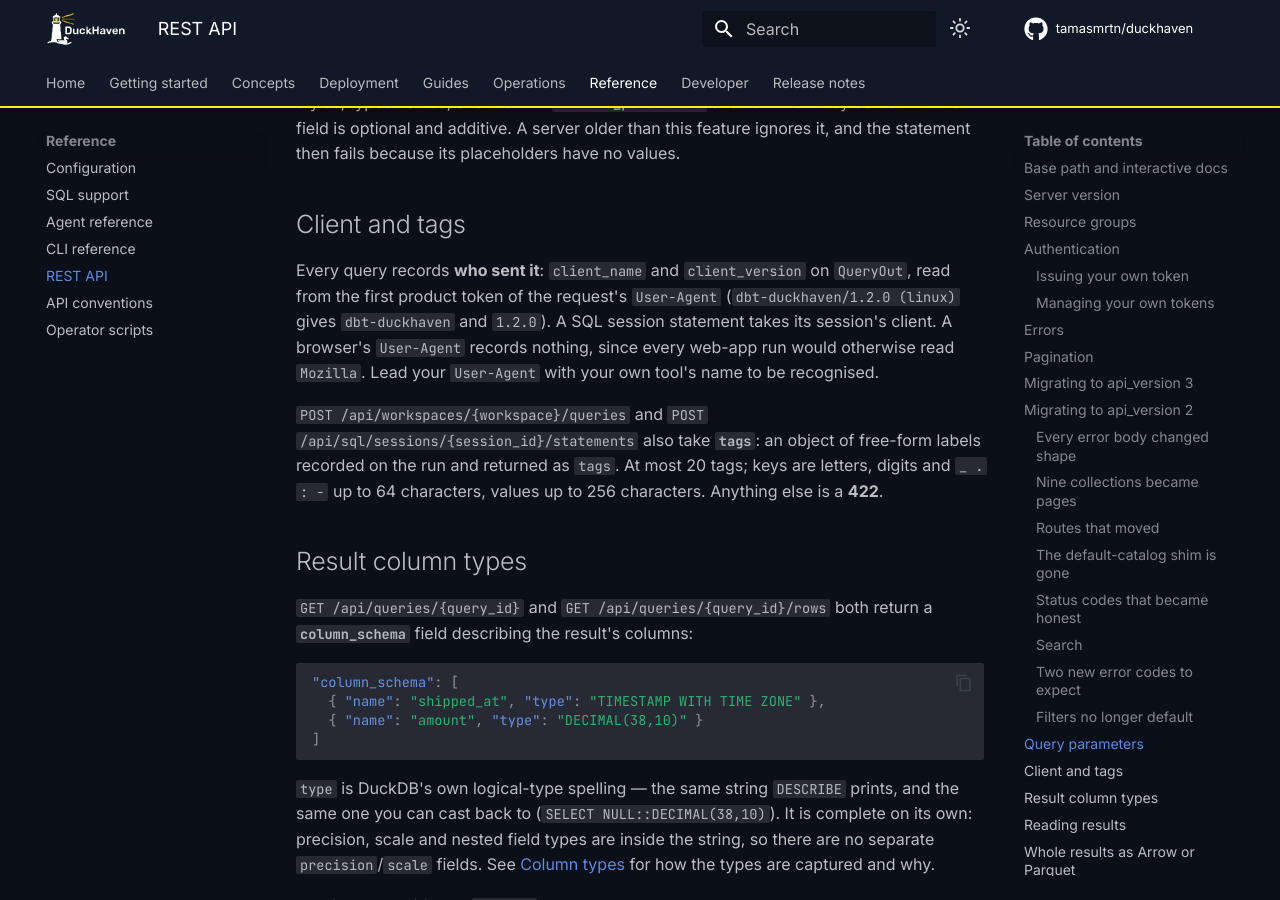
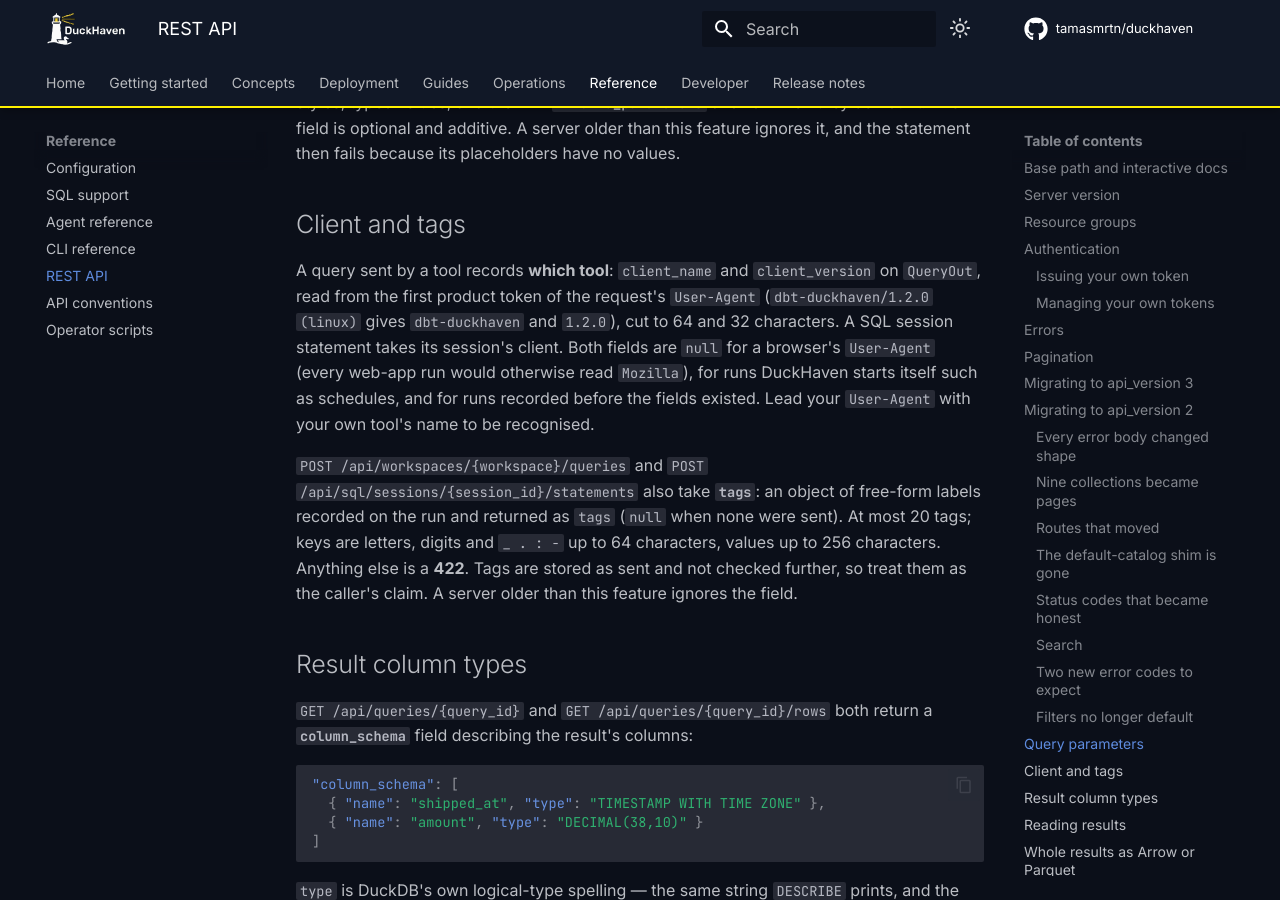
Before and after one commit to tamasmrtn/duckhaven, an MkDocs documentation site: the page built from docs/reference/rest-api.md, in a window 1280 px wide and 900 px high, scrolled down 8981 px. Built offline with MkDocs 1.6.1 and Material for MkDocs 9.7.7, drawn with Linux system fonts in a browser that asks for light colours; comment, search, counter and statistics services are not loaded.

Commit message:
docs: Correct and complete the client and tags docs
Drop Superset as an example client (it cannot reach DuckHaven yet),
say the Client column is absent from the cross-workspace History view,
and replace the sessions page's claim that client labels are not yet
part of the contract. Note the null cases and truncation in the REST
reference, the Client column on the session audit page, and the client
names the assistant and MCP server record.

```diff
--- a/docs/reference/rest-api.md
+++ b/docs/reference/rest-api.md
@@ -312,14 +312,17 @@ this feature ignores it, and the statement then fails because its placeholders h
 
 ## Client and tags
 
-Every query records **who sent it**: `client_name` and `client_version` on `QueryOut`, read from the first product token
-of the request's `User-Agent` (`dbt-duckhaven/1.2.0 (linux)` gives `dbt-duckhaven` and `1.2.0`). A SQL session statement
-takes its session's client. A browser's `User-Agent` records nothing, since every web-app run would otherwise read
-`Mozilla`. Lead your `User-Agent` with your own tool's name to be recognised.
+A query sent by a tool records **which tool**: `client_name` and `client_version` on `QueryOut`, read from the first
+product token of the request's `User-Agent` (`dbt-duckhaven/1.2.0 (linux)` gives `dbt-duckhaven` and `1.2.0`), cut to 64
+and 32 characters. A SQL session statement takes its session's client. Both fields are `null` for a browser's
+`User-Agent` (every web-app run would otherwise read `Mozilla`), for runs DuckHaven starts itself such as schedules,
+and for runs recorded before the fields existed. Lead your `User-Agent` with your own tool's name to be recognised.
 
 `POST /api/workspaces/{workspace}/queries` and `POST /api/sql/sessions/{session_id}/statements` also take **`tags`**:
-an object of free-form labels recorded on the run and returned as `tags`. At most 20 tags; keys are letters, digits and
-`_ . : -` up to 64 characters, values up to 256 characters. Anything else is a **422**.
+an object of free-form labels recorded on the run and returned as `tags` (`null` when none were sent). At most 20 tags;
+keys are letters, digits and `_ . : -` up to 64 characters, values up to 256 characters. Anything else is a **422**.
+Tags are stored as sent and not checked further, so treat them as the caller's claim. A server older than this feature
+ignores the field.
 
 ## Result column types
 
```
Also changed, not shown: docs/concepts/assistant.md (+2 -1 lines), docs/concepts/mcp-server.md (+2 -1 lines), docs/concepts/sql-sessions.md (+8 -3 lines), docs/guides/run-queries.md (+6 -3 lines), docs/guides/session-audit.md (+3 -1 lines).
